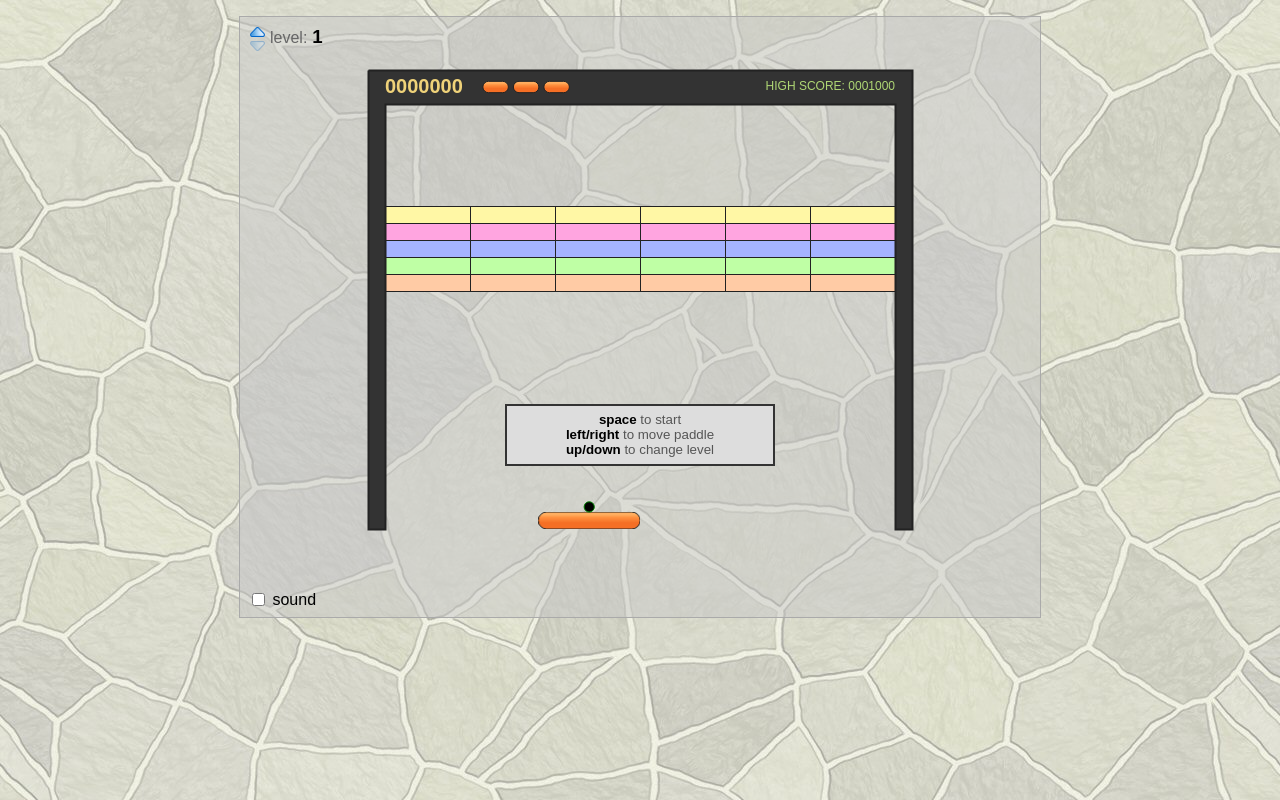
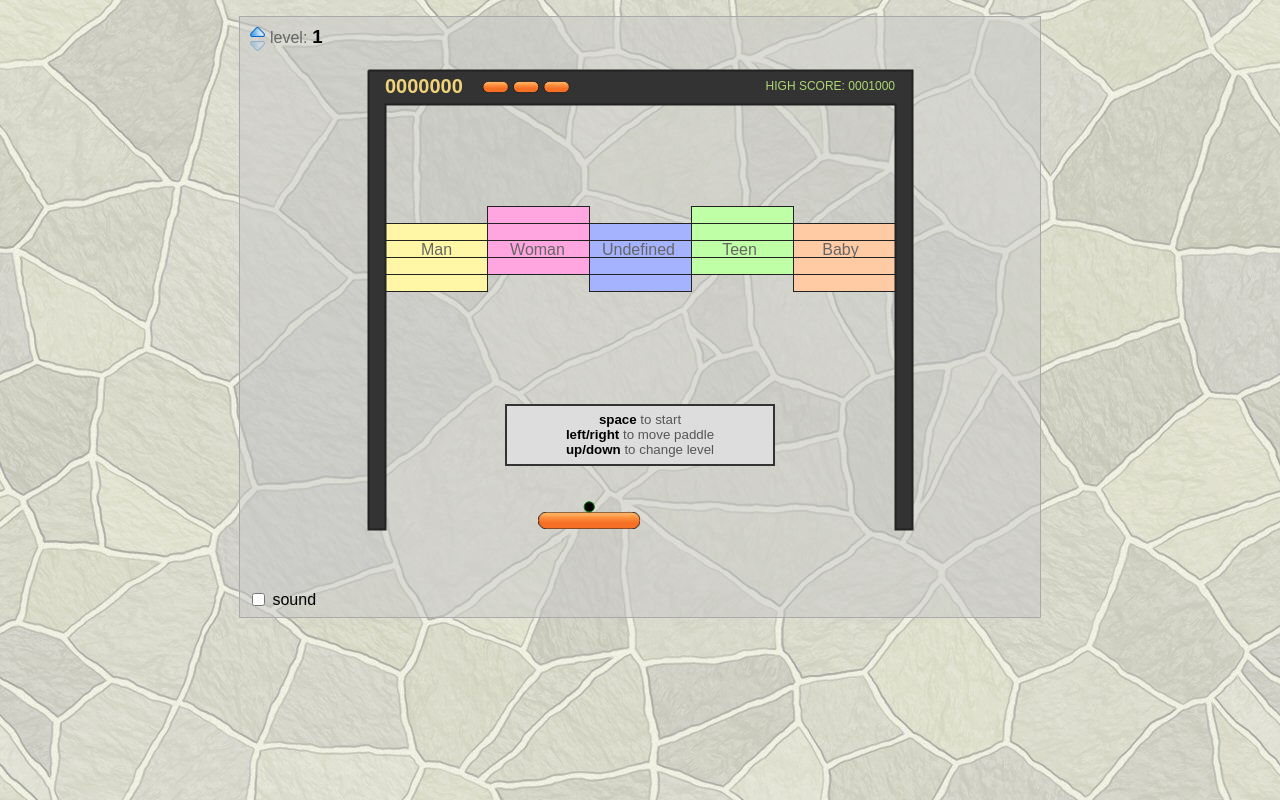
Before and after one commit to foxreymann/agifts, a plain HTML site: page index.html in a window 1280 px wide. Drawn offline with Linux system fonts and the light colour scheme.

Commit message:
Gift receipnets fake

```diff
--- /dev/null
+++ b/agifts.css
@@ -0,0 +1,12 @@
+#options{
+position: absolute;
+left: 146px;
+top: 223px;
+color: #666;
+line-height: 20px;
+}
+#options div{
+    width:101px;
+    text-align:center;
+    float:left;
+}
--- a/index.html
+++ b/index.html
@@ -5,6 +5,7 @@
   <meta http-equiv="Content-Type" content="text/html; charset=utf-8"/>
   <meta name="viewport" content="width=device-width", initial-scale=1.0, user-scalable="no"/>
   <link href="breakout.css" media="screen, print" rel="stylesheet" type="text/css" />
+  <link href="agifts.css" media="screen, print" rel="stylesheet" type="text/css" />
 </head>
 
 <body>
@@ -20,6 +21,13 @@
       <img id="next" class="disabled" src="images/up.png"   title="next level">
       <img id="prev" class="disabled" src="images/down.png" title="previous level">
       <span id="label">level:</span><span id="level"></span>
+    </div>
+    <div id="options">
+       <div>Man</div>
+       <div>Woman</div>
+       <div>Undefined</div>
+       <div>Teen</div>
+       <div>Baby</div>
     </div>
     <div id="controls">
       <input id='sound' type='checkbox' />
--- a/levels.js
+++ b/levels.js
@@ -50,12 +50,28 @@ Breakout.Levels = [
 
   { colors: Breakout.Colors.pastel,
     bricks: [
+      "",
+      "",
+      "",
+      "",
+      "",
+      "",
+      "      pppppp      gggggg      ",
+      "yyyyyyppppppbbbbbbggggggoooooo",
+      "yyyyyyppppppbbbbbbggggggoooooo",
+      "yyyyyyppppppbbbbbbggggggoooooo",
+      "yyyyyy      bbbbbb      oooooo",
+    ]
+  },
+
+  { colors: Breakout.Colors.pastel,
+    bricks: [
       "", "", "", "", "", "",
-      "yyyyyYYYYYyyyyyYYYYYyyyyyYYYYY",
+      "yYyyyYYYYYyyyyyYYYYYyyyyyYYYYY",
       "pppppPPPPPpppppPPPPPpppppPPPPP",
       "bbbbbBBBBBbbbbbBBBBBbbbbbBBBBB",
       "gggggGGGGGgggggGGGGGgggggGGGGG",
-      "oooooOOOOOoooooOOOOOoooooOOOOO"
+      "oOoooOOOOOoooooOOOOOoooooOOOOO"
     ]
   },
 
```
